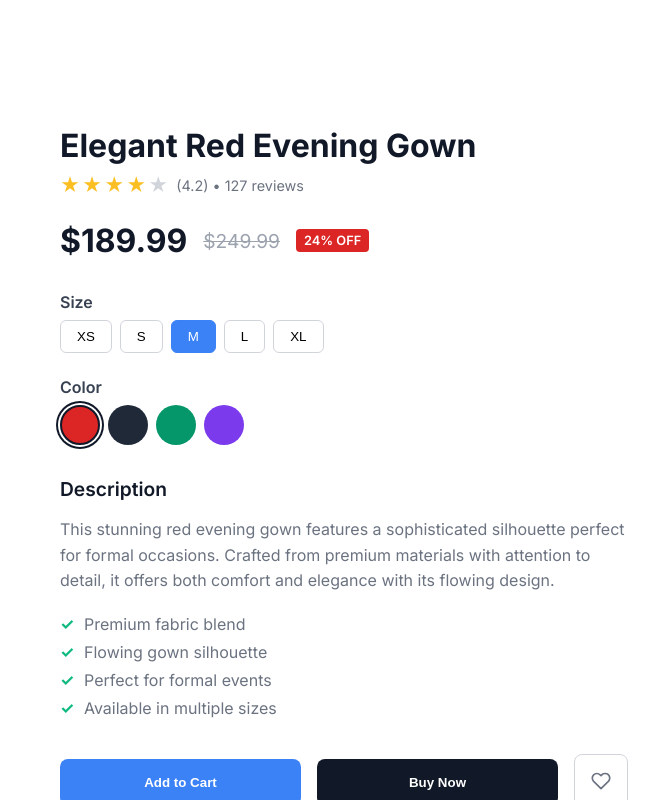
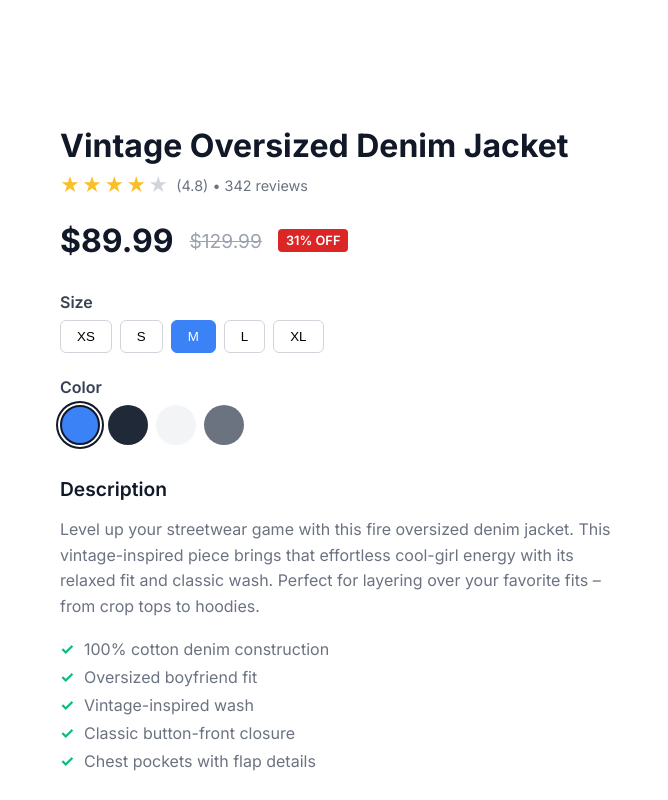
Before and after one commit to WiringIt/voiceAssistant, a website: page index.html in a window 1280 px wide. Both pictures are taken after a click on the button "Start Recording". Shown: the top 800 px of the page, 612-1280 px from the left. Drawn offline with Linux system fonts and the light colour scheme.

Commit message:
Update product description to cool casual jeans jacket

```diff
--- a/index.html
+++ b/index.html
@@ -92,7 +92,7 @@
 
           <div class="product-details">
             <div class="product-header">
-              <h1>Elegant Red Evening Gown</h1>
+              <h1>Vintage Oversized Denim Jacket</h1>
               <div class="rating">
                 <div class="stars">
                   <span class="star filled">★</span>
@@ -101,14 +101,14 @@
                   <span class="star filled">★</span>
                   <span class="star">★</span>
                 </div>
-                <span class="rating-text">(4.2) • 127 reviews</span>
+                <span class="rating-text">(4.8) • 342 reviews</span>
               </div>
             </div>
 
             <div class="price-section">
-              <span class="current-price">$189.99</span>
-              <span class="original-price">$249.99</span>
-              <span class="discount">24% OFF</span>
+              <span class="current-price">$89.99</span>
+              <span class="original-price">$129.99</span>
+              <span class="discount">31% OFF</span>
             </div>
 
             <div class="product-options">
@@ -126,23 +126,24 @@
               <div class="option-group">
                 <label>Color</label>
                 <div class="color-options">
-                  <button class="color-btn active" style="background-color: #dc2626;"></button>
+                  <button class="color-btn active" style="background-color: #3b82f6;"></button>
                   <button class="color-btn" style="background-color: #1f2937;"></button>
-                  <button class="color-btn" style="background-color: #059669;"></button>
-                  <button class="color-btn" style="background-color: #7c3aed;"></button>
+                  <button class="color-btn" style="background-color: #f3f4f6;"></button>
+                  <button class="color-btn" style="background-color: #6b7280;"></button>
                 </div>
               </div>
             </div>
 
             <div class="product-description">
               <h3>Description</h3>
-              <p>This stunning red evening gown features a sophisticated silhouette perfect for formal occasions. Crafted from premium materials with attention to detail, it offers both comfort and elegance with its flowing design.</p>
+              <p>Level up your streetwear game with this fire oversized denim jacket. This vintage-inspired piece brings that effortless cool-girl energy with its relaxed fit and classic wash. Perfect for layering over your favorite fits – from crop tops to hoodies.</p>
 
               <ul class="features-list">
-                <li>Premium fabric blend</li>
-                <li>Flowing gown silhouette</li>
-                <li>Perfect for formal events</li>
-                <li>Available in multiple sizes</li>
+                <li>100% cotton denim construction</li>
+                <li>Oversized boyfriend fit</li>
+                <li>Vintage-inspired wash</li>
+                <li>Classic button-front closure</li>
+                <li>Chest pockets with flap details</li>
               </ul>
             </div>
 
```
